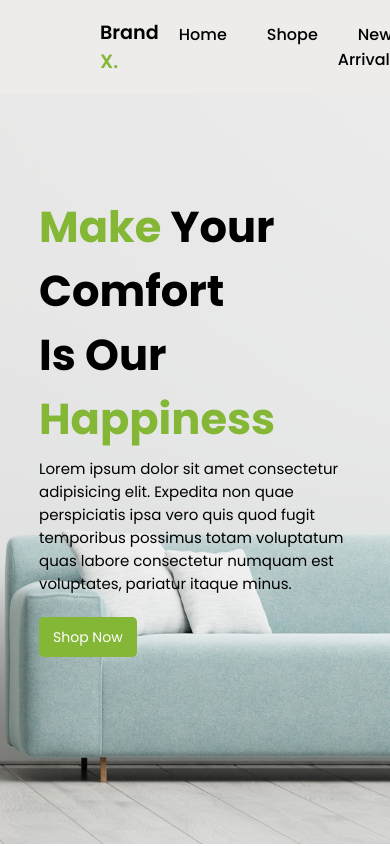
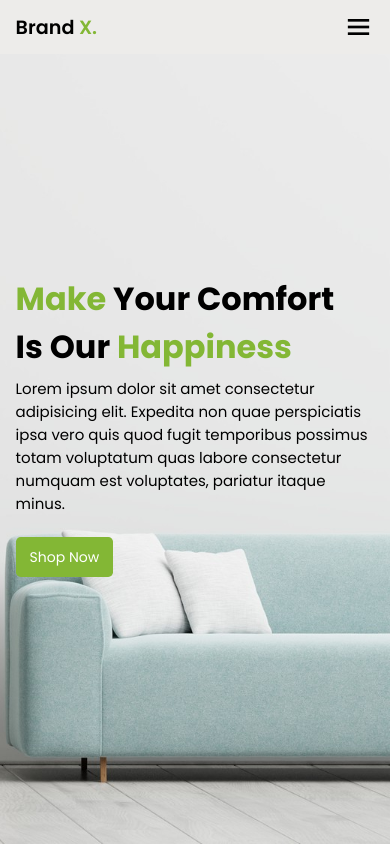
Before and after one commit to Dulmichamathka/Html-Css-Js---Furniture-Website, a plain HTML site: page index.html in a window 390 px wide. Shown: the top 846 px of the page. Drawn offline with nearby package versions, Linux system fonts and the light colour scheme.

Commit message:
creating responsive hanging menu

```diff
--- a/index.html
+++ b/index.html
@@ -20,7 +20,7 @@
       <div class="bx bx-menu" id="menu-icon"></div>
       <ul class="navbar">
         <li><a href="#home">Home</a></li>
-        <li><a href="#shop">Shope</a></li>
+        <li><a href="#shop">Shop</a></li>
         <li><a href="#new">New Arrival</a></li>
         <li><a href="#about">About</a></li>
         <li><a href="#brands">Our Partners</a></li>
@@ -135,6 +135,7 @@
           </div>
 
           <span>46$</span>
+
           <i class="bx bx-cart"></i>
         </div>
 
@@ -349,5 +350,9 @@
     <div class="copyright">
       <p>&#169; DulmiChamathka All Right Reserved</p>
     </div>
+
+    <!-- link to JS -->
+
+    <script src="maiin.js"></script>
   </body>
 </html>
--- a/style.css
+++ b/style.css
@@ -15,6 +15,7 @@
 :root {
   --text-color: #000000;
   --main-color: #83b735;
+  --white: #ffffff;
 }
 
 section {
@@ -334,3 +335,65 @@ header {
   padding: 20px;
   text-align: center;
 }
+
+/* Making Responsive */
+
+@media (max-width: 991px) {
+  header {
+    padding: 18px 4%;
+  }
+  /* max width means apply styles when the screen width is 991px or smaller */
+  /* On larger screens (992px and above), this rule does not apply. */
+
+  section {
+    padding: 50px 4%;
+  }
+}
+
+@media (max-width: 881px) {
+  .home-text h1 {
+    font-size: 2rem;
+  }
+
+  .shop-container,
+  .new-container {
+    grid-template-columns: repeat(auto-fit, minmax(218px, auto));
+  }
+}
+
+@media (max-width: 768px) {
+  header {
+    padding: 11px 4%;
+  }
+
+  #menu-icon {
+    display: initial;
+  }
+
+  header .navbar {
+    position: absolute;
+    top: -500px;
+    left: 0;
+    right: 0;
+    display: flex;
+    flex-direction: column;
+    background: #fff;
+    box-shadow: 0 4px 4px rgb(0 0 0 /10%);
+    transition: 0.2s ease;
+    text-align: center;
+  }
+
+  .navbar a {
+    padding: 1.5rem;
+    display: block;
+  }
+
+  .navbar.active {
+    top: 100%;
+  }
+
+  .navbar a:hover {
+    color: #fff;
+    background: var(--main-color);
+  }
+}
```
